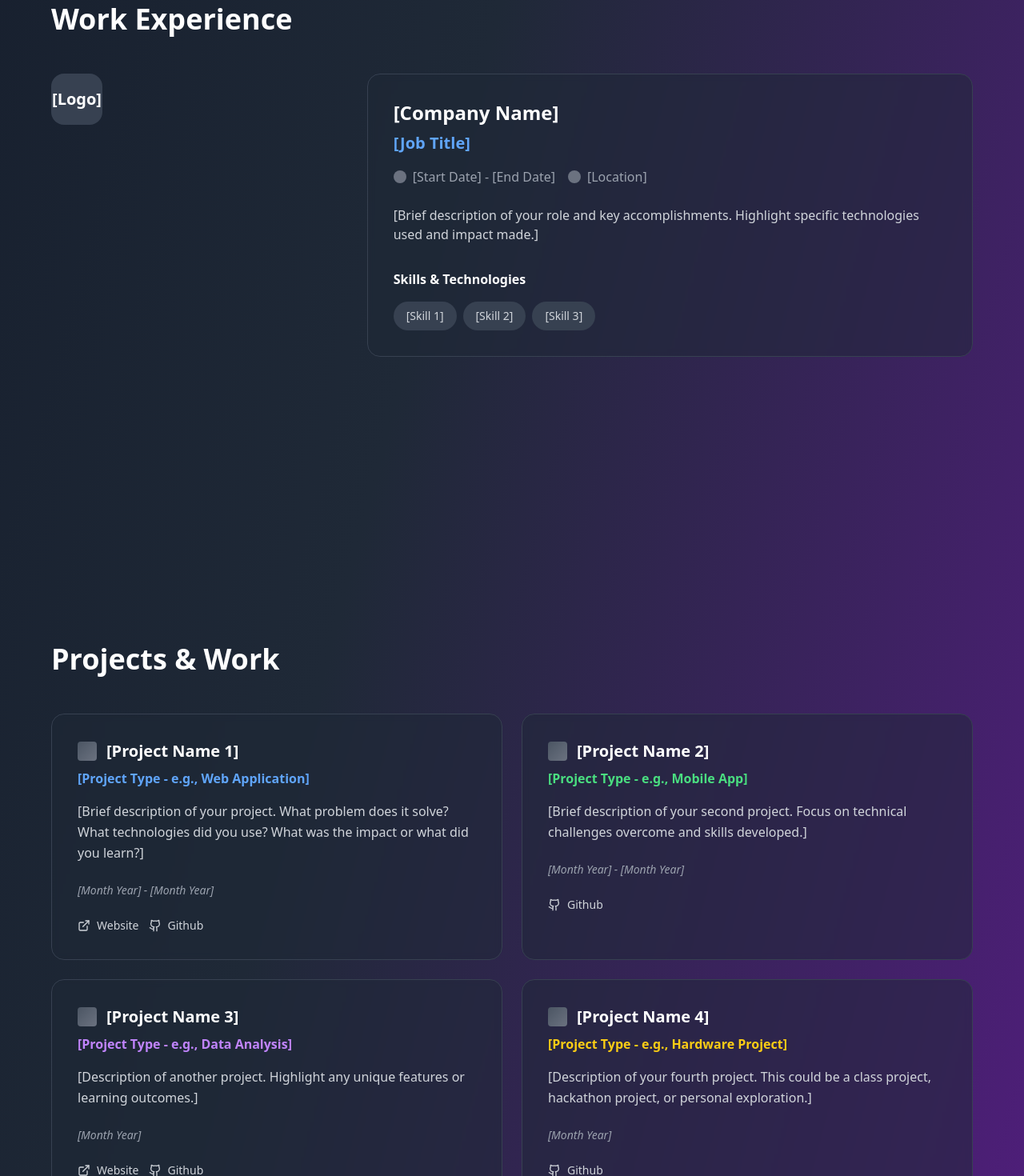
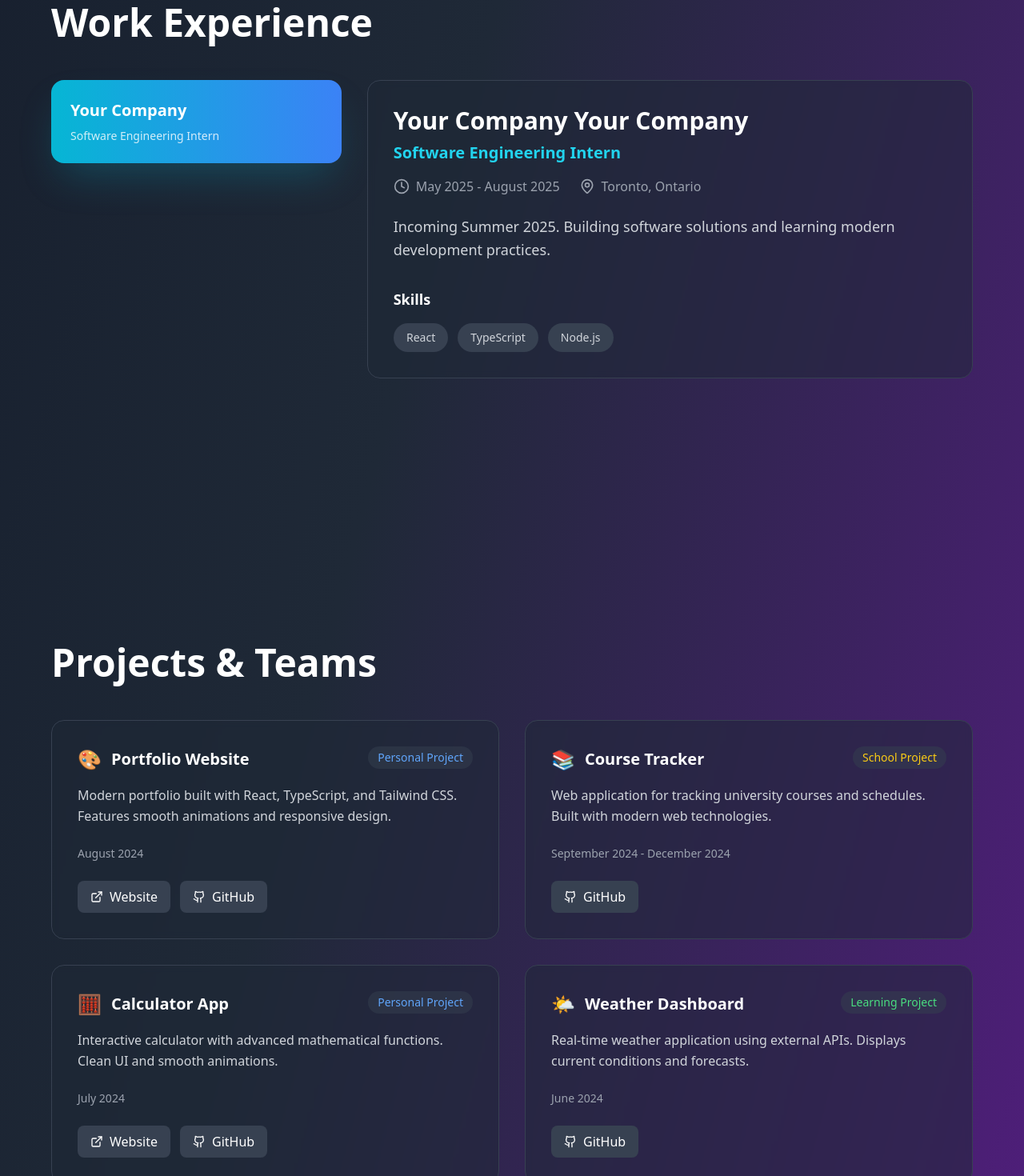
Before and after one commit to nidhi-subrah/Portfolio, a React (Vite) app: page / in a window 1280 px wide. Shown: the part 2460-3930 px from the top of the page at 80% size. Built offline with nearby package versions, Linux system fonts and the light colour scheme.

Commit message:
Contact section back in place

```diff
--- a/src/components/Experience.tsx
+++ b/src/components/Experience.tsx
@@ -1,50 +1,113 @@
+import { useEffect, useState } from "react";
+import { Clock, MapPin } from "lucide-react";
 
 const Experience = () => {
+  const [isVisible, setIsVisible] = useState(false);
+  const [selectedJob, setSelectedJob] = useState(0);
+
+  useEffect(() => {
+    const observer = new IntersectionObserver(
+      ([entry]) => {
+        if (entry.isIntersecting) {
+          setIsVisible(true);
+        }
+      },
+      { threshold: 0.1 }
+    );
+
+    const element = document.getElementById('experience');
+    if (element) observer.observe(element);
+
+    return () => observer.disconnect();
+  }, []);
+
+  const jobs = [
+    {
+      company: "Your Company",
+      title: "Software Engineering Intern",
+      duration: "May 2025 - August 2025",
+      location: "Toronto, Ontario",
+      description: "Incoming Summer 2025. Building software solutions and learning modern development practices.",
+      skills: ["React", "TypeScript", "Node.js"]
+    }
+  ];
+
   return (
     <section id="experience" className="min-h-screen px-8 py-16">
       <div className="max-w-6xl mx-auto">
-        <h2 className="text-4xl font-bold text-white mb-12">Work Experience</h2>
+        <h2 className={`text-4xl md:text-5xl font-bold text-white mb-12 transition-all duration-700 transform ${
+          isVisible ? "translate-y-0 opacity-100" : "translate-y-6 opacity-0"
+        }`}>
+          Work Experience
+        </h2>
 
         <div className="grid grid-cols-1 lg:grid-cols-3 gap-8">
-          {/* Company logo sidebar */}
-          <div className="space-y-6">
-            <div className="bg-gray-700 rounded-2xl w-16 h-16 flex items-center justify-center text-white font-bold text-xl">
-              [Logo]
+          {/* Left Sidebar - Company Selection */}
+          <div className="lg:col-span-1">
+            <div className="flex flex-col space-y-4">
+              {jobs.map((job, index) => (
+                <button
+                  key={index}
+                  onClick={() => setSelectedJob(index)}
+                  className={`p-6 rounded-2xl text-left transition-all duration-300 transform hover:scale-105 ${
+                    selectedJob === index
+                      ? 'bg-gradient-to-r from-cyan-500 to-blue-500 text-white shadow-2xl shadow-cyan-500/25'
+                      : 'bg-gray-800/50 backdrop-blur-sm border border-gray-700 text-gray-300 hover:border-cyan-500/50 hover:bg-gray-700/50'
+                  }`}
+                >
+                  <div className="text-xl font-semibold mb-2">{job.company}</div>
+                  <div className="text-sm opacity-80">{job.title}</div>
+                </button>
+              ))}
             </div>
           </div>
 
-          {/* Experience details */}
+          {/* Right Panel - Job Details */}
           <div className="lg:col-span-2">
-            <div className="bg-gray-800/50 backdrop-blur-sm rounded-2xl p-8 border border-gray-700">
-              <div className="mb-4">
-                <h3 className="text-2xl font-bold text-white mb-2">[Company Name]</h3>
-                <h4 className="text-xl text-blue-400 font-semibold mb-4">[Job Title]</h4>
+            {jobs[selectedJob] && (
+              <div className={`bg-gray-800/50 backdrop-blur-sm rounded-2xl p-8 border border-gray-700 transition-all duration-700 transform ${
+                isVisible ? "translate-y-0 opacity-100" : "translate-y-6 opacity-0"
+              }`}>
+                <div className="mb-6">
+                  <h3 className="text-3xl font-bold text-white mb-2">
+                    {jobs[selectedJob].company} {jobs[selectedJob].company}
+                  </h3>
+                  <div className="text-xl font-semibold text-cyan-400 mb-4">
+                    {jobs[selectedJob].title}
                   </div>
 
-              <div className="flex items-center gap-4 text-gray-400 mb-6">
+                  <div className="flex items-center gap-6 text-gray-400 mb-6">
                     <div className="flex items-center gap-2">
-                  <div className="w-4 h-4 bg-gray-500 rounded-full"></div>
-                  <span>[Start Date] - [End Date]</span>
+                      <Clock size={20} />
+                      <span>{jobs[selectedJob].duration}</span>
                     </div>
                     <div className="flex items-center gap-2">
-                  <div className="w-4 h-4 bg-gray-500 rounded-full"></div>
-                  <span>[Location]</span>
+                      <MapPin size={20} />
+                      <span>{jobs[selectedJob].location}</span>
+                    </div>
                   </div>
                 </div>
 
-              <p className="text-gray-300 mb-8">
-                [Brief description of your role and key accomplishments. Highlight specific technologies used and impact made.]
+                <p className="text-gray-300 text-lg leading-relaxed mb-8">
+                  {jobs[selectedJob].description}
                 </p>
 
                 <div>
-                <h5 className="text-white font-semibold mb-4">Skills & Technologies</h5>
-                <div className="flex flex-wrap gap-2">
-                  <span className="bg-gray-700 text-gray-300 px-4 py-2 rounded-full text-sm">[Skill 1]</span>
-                  <span className="bg-gray-700 text-gray-300 px-4 py-2 rounded-full text-sm">[Skill 2]</span>
-                  <span className="bg-gray-700 text-gray-300 px-4 py-2 rounded-full text-sm">[Skill 3]</span>
+                  <h4 className="text-white font-semibold text-lg mb-4">Skills</h4>
+                  <div className="flex flex-wrap gap-3">
+                    {jobs[selectedJob].skills.map((skill, index) => (
+                      <span
+                        key={skill}
+                        className="bg-gray-700 hover:bg-cyan-600/20 text-gray-300 hover:text-white px-4 py-2 rounded-full text-sm transition-all duration-300 transform hover:scale-105 cursor-default"
+                        style={{ animationDelay: `${index * 100}ms` }}
+                      >
+                        {skill}
+                      </span>
+                    ))}
                   </div>
                 </div>
               </div>
+            )}
           </div>
         </div>
       </div>
--- a/src/components/Projects.tsx
+++ b/src/components/Projects.tsx
@@ -1,6 +1,6 @@
 
+import { useEffect, useState } from "react";
 import { ExternalLink, Github } from "lucide-react";
-import { useEffect, useState } from "react";
 
 const Projects = () => {
   const [isVisible, setIsVisible] = useState(false);
@@ -23,102 +23,115 @@ const Projects = () => {
 
   const projects = [
     {
-      title: "[Project Name 1]",
-      subtitle: "[Project Type - e.g., Web Application]",
-      description: "[Brief description of your project. What problem does it solve? What technologies did you use? What was the impact or what did you learn?]",
-      timeline: "[Month Year] - [Month Year]",
-      links: [
-        { type: "website", url: "#", icon: ExternalLink },
-        { type: "github", url: "#", icon: Github }
-      ],
-      color: "text-blue-400",
-      glowColor: "hover:shadow-blue-500/20"
+      name: "Portfolio Website",
+      type: "Personal Project",
+      typeColor: "text-blue-400",
+      description: "Modern portfolio built with React, TypeScript, and Tailwind CSS. Features smooth animations and responsive design.",
+      dates: "August 2024",
+      icon: "🎨",
+      website: "https://your-portfolio.com",
+      github: "https://github.com/yourusername/portfolio"
     },
     {
-      title: "[Project Name 2]",
-      subtitle: "[Project Type - e.g., Mobile App]",
-      description: "[Brief description of your second project. Focus on technical challenges overcome and skills developed.]",
-      timeline: "[Month Year] - [Month Year]",
-      links: [
-        { type: "github", url: "#", icon: Github }
-      ],
-      color: "text-green-400",
-      glowColor: "hover:shadow-green-500/20"
+      name: "Course Tracker",
+      type: "School Project",
+      typeColor: "text-yellow-400",
+      description: "Web application for tracking university courses and schedules. Built with modern web technologies.",
+      dates: "September 2024 - December 2024",
+      icon: "📚",
+      website: null,
+      github: "https://github.com/yourusername/course-tracker"
     },
     {
-      title: "[Project Name 3]",
-      subtitle: "[Project Type - e.g., Data Analysis]",
-      description: "[Description of another project. Highlight any unique features or learning outcomes.]",
-      timeline: "[Month Year]",
-      links: [
-        { type: "website", url: "#", icon: ExternalLink },
-        { type: "github", url: "#", icon: Github }
-      ],
-      color: "text-purple-400",
-      glowColor: "hover:shadow-purple-500/20"
+      name: "Calculator App",
+      type: "Personal Project",
+      typeColor: "text-blue-400",
+      description: "Interactive calculator with advanced mathematical functions. Clean UI and smooth animations.",
+      dates: "July 2024",
+      icon: "🧮",
+      website: "https://your-calculator.com",
+      github: "https://github.com/yourusername/calculator"
     },
     {
-      title: "[Project Name 4]",
-      subtitle: "[Project Type - e.g., Hardware Project]",
-      description: "[Description of your fourth project. This could be a class project, hackathon project, or personal exploration.]",
-      timeline: "[Month Year]",
-      links: [
-        { type: "github", url: "#", icon: Github }
-      ],
-      color: "text-yellow-400",
-      glowColor: "hover:shadow-yellow-500/20"
+      name: "Weather Dashboard",
+      type: "Learning Project",
+      typeColor: "text-green-400",
+      description: "Real-time weather application using external APIs. Displays current conditions and forecasts.",
+      dates: "June 2024",
+      icon: "🌤️",
+      website: null,
+      github: "https://github.com/yourusername/weather-app"
     }
   ];
+
+  const getTypeColor = (type: string) => {
+    switch (type) {
+      case "Personal Project": return "text-blue-400";
+      case "School Project": return "text-yellow-400";
+      case "Learning Project": return "text-green-400";
+      default: return "text-purple-400";
+    }
+  };
 
   return (
     <section id="projects" className="min-h-screen px-8 py-16">
       <div className="max-w-6xl mx-auto">
-        <h2 className={`text-4xl font-bold text-white mb-12 transition-all duration-1000 transform ${
-          isVisible ? 'translate-y-0 opacity-100' : 'translate-y-8 opacity-0'
+        <h2 className={`text-4xl md:text-5xl font-bold text-white mb-12 transition-all duration-700 transform ${
+          isVisible ? "translate-y-0 opacity-100" : "translate-y-6 opacity-0"
         }`}>
-          Projects & Work
+          Projects & Teams
         </h2>
 
-        <div className="grid grid-cols-1 md:grid-cols-2 gap-6">
+        <div className="grid grid-cols-1 md:grid-cols-2 gap-8">
           {projects.map((project, index) => (
             <div
-              key={index}
-              className={`group bg-gray-800/50 backdrop-blur-sm rounded-2xl p-8 border border-gray-700 hover:border-gray-600 transition-all duration-500 transform hover:scale-105 hover:shadow-2xl ${project.glowColor} ${
+              key={project.name}
+              className={`bg-gray-800/50 backdrop-blur-sm rounded-2xl p-8 border border-gray-700 hover:border-purple-500/50 transition-all duration-500 transform hover:scale-105 hover:shadow-2xl hover:shadow-purple-500/10 ${
                 isVisible ? `translate-y-0 opacity-100` : 'translate-y-8 opacity-0'
               }`}
               style={{ animationDelay: `${index * 200}ms` }}
             >
-              <div className="mb-4">
-                <div className="flex items-center gap-3 mb-2">
-                  <div className="w-6 h-6 bg-gradient-to-br from-gray-600 to-gray-500 rounded group-hover:animate-pulse transition-all duration-300"></div>
-                  <h3 className="text-xl font-bold text-white group-hover:text-gray-100 transition-colors duration-300">
-                    {project.title}
-                  </h3>
+              <div className="flex items-start justify-between mb-4">
+                <div className="flex items-center gap-3">
+                  <span className="text-2xl">{project.icon}</span>
+                  <h3 className="text-xl font-bold text-white">{project.name}</h3>
                 </div>
-                <div className={`font-semibold mb-4 ${project.color} transition-all duration-300 group-hover:scale-105`}>
-                  {project.subtitle}
-                </div>
+                <span className={`text-sm font-medium px-3 py-1 rounded-full bg-gray-700/50 ${getTypeColor(project.type)}`}>
+                  {project.type}
+                </span>
               </div>
 
-              <p className="text-gray-300 group-hover:text-gray-200 mb-6 leading-relaxed transition-colors duration-300">
+              <p className="text-gray-300 leading-relaxed mb-6">
                 {project.description}
               </p>
 
-              <div className="text-gray-400 group-hover:text-gray-300 text-sm mb-6 italic transition-colors duration-300">
-                {project.timeline}
+              <div className="text-gray-400 text-sm mb-6">
+                {project.dates}
               </div>
 
               <div className="flex gap-3">
-                {project.links.map((link, linkIndex) => (
+                {project.website && (
                   <a
-                    key={linkIndex}
-                    href={link.url}
-                    className="group/link flex items-center gap-2 text-gray-300 hover:text-white transition-all duration-300 transform hover:scale-110"
+                    href={project.website}
+                    target="_blank"
+                    rel="noopener noreferrer"
+                    className="flex items-center gap-2 bg-gray-700 hover:bg-gray-600 text-white px-4 py-2 rounded-lg transition-all duration-300 transform hover:scale-105"
                   >
-                    <link.icon size={16} className="group-hover/link:rotate-12 transition-transform duration-300" />
-                    <span className="text-sm capitalize">{link.type}</span>
+                    <ExternalLink size={16} />
+                    Website
                   </a>
-                ))}
+                )}
+                {project.github && (
+                  <a
+                    href={project.github}
+                    target="_blank"
+                    rel="noopener noreferrer"
+                    className="flex items-center gap-2 bg-gray-700 hover:bg-gray-600 text-white px-4 py-2 rounded-lg transition-all duration-300 transform hover:scale-105"
+                  >
+                    <Github size={16} />
+                    GitHub
+                  </a>
+                )}
               </div>
             </div>
           ))}
--- a/src/components/Summary.tsx
+++ b/src/components/Summary.tsx
@@ -3,6 +3,7 @@ import { useEffect, useState } from "react";
 
 const Summary = () => {
   const [isVisible, setIsVisible] = useState(false);
+  const [hoveredTech, setHoveredTech] = useState<string | null>(null);
 
   useEffect(() => {
     const observer = new IntersectionObserver(
@@ -19,6 +20,21 @@ const Summary = () => {
 
     return () => observer.disconnect();
   }, []);
+
+  const techStack = [
+    { name: "JS", color: "bg-yellow-500", hoverColor: "hover:bg-yellow-400" },
+    { name: "TS", color: "bg-blue-600", hoverColor: "hover:bg-blue-500" },
+    { name: "Py", color: "bg-blue-500", hoverColor: "hover:bg-blue-400" },
+    { name: "C++", color: "bg-purple-600", hoverColor: "hover:bg-purple-500" },
+    { name: "Git", color: "bg-orange-500", hoverColor: "hover:bg-orange-400" },
+    { name: "CSS", color: "bg-blue-600", hoverColor: "hover:bg-blue-500" },
+    { name: "SQL", color: "bg-cyan-400", hoverColor: "hover:bg-cyan-300" },
+    { name: "HTML", color: "bg-red-500", hoverColor: "hover:bg-red-400" },
+    { name: "Java", color: "bg-red-600", hoverColor: "hover:bg-red-500" },
+    { name: "React", color: "bg-cyan-500", hoverColor: "hover:bg-cyan-400" },
+    { name: "Vite", color: "bg-purple-500", hoverColor: "hover:bg-purple-400" },
+    { name: "Node", color: "bg-green-600", hoverColor: "hover:bg-green-500" }
+  ];
 
   return (
     <section id="summary" className="min-h-screen px-8 py-16">
@@ -37,7 +53,7 @@ const Summary = () => {
           <div className={`bg-gray-800/50 backdrop-blur-sm rounded-2xl p-8 border border-gray-700 hover:border-yellow-500/50 transition-all duration-500 transform hover:scale-105 hover:shadow-2xl hover:shadow-yellow-500/10 ${
             isVisible ? `translate-y-0 opacity-100 delay-200` : 'translate-y-8 opacity-0'
           }`}>
-            <h3 className="text-gray-300 text-lg font-medium mb-4">Current Year</h3>
+            <h3 className="text-gray-300 text-lg font-medium mb-4">Current Term</h3>
             <div className="text-4xl font-bold text-yellow-400 mb-2 hover:text-yellow-300 transition-colors duration-300">1st Year</div>
             <div className="w-full h-1 bg-gradient-to-r from-yellow-500 to-transparent rounded-full opacity-0 hover:opacity-100 transition-opacity duration-300"></div>
           </div>
@@ -50,7 +66,7 @@ const Summary = () => {
             <div className="text-purple-400 text-lg font-medium mb-3">Bachelor's Degree</div>
             <div className="flex items-center gap-2 text-gray-300 mb-4">
               <div className="w-5 h-5 bg-gradient-to-br from-purple-500 to-blue-500 rounded animate-pulse"></div>
-              <span>[Your University Name]</span>
+              <span>University of Waterloo</span>
             </div>
             <div className="text-gray-400 text-sm mb-6">September 2024 - April 2029</div>
 
@@ -72,24 +88,22 @@ const Summary = () => {
           <div className={`bg-gray-800/50 backdrop-blur-sm rounded-2xl p-8 border border-gray-700 hover:border-green-500/50 transition-all duration-500 transform hover:scale-105 hover:shadow-2xl hover:shadow-green-500/10 md:col-span-2 ${
             isVisible ? `translate-y-0 opacity-100 delay-400` : 'translate-y-8 opacity-0'
           }`}>
-            <h3 className="text-white text-xl font-semibold mb-6">Tech Skills</h3>
-            <div className="grid grid-cols-4 md:grid-cols-8 gap-4">
-              {[
-                { name: "JS", color: "bg-yellow-500", hoverColor: "hover:bg-yellow-400" },
-                { name: "Py", color: "bg-blue-500", hoverColor: "hover:bg-blue-400" },
-                { name: "C++", color: "bg-purple-600", hoverColor: "hover:bg-purple-500" },
-                { name: "Git", color: "bg-orange-500", hoverColor: "hover:bg-orange-400" },
-                { name: "CSS", color: "bg-blue-600", hoverColor: "hover:bg-blue-500" },
-                { name: "SQL", color: "bg-cyan-400", hoverColor: "hover:bg-cyan-300" },
-                { name: "HTML", color: "bg-red-500", hoverColor: "hover:bg-red-400" },
-                { name: "Java", color: "bg-red-600", hoverColor: "hover:bg-red-500" }
-              ].map((tech, index) => (
+            <h3 className="text-white text-xl font-semibold mb-6">Tech Stack</h3>
+            <div className="grid grid-cols-4 md:grid-cols-6 gap-4">
+              {techStack.map((tech, index) => (
                 <div
                   key={index}
+                  onMouseEnter={() => setHoveredTech(tech.name)}
+                  onMouseLeave={() => setHoveredTech(null)}
                   className={`w-12 h-12 ${tech.color} ${tech.hoverColor} rounded-lg flex items-center justify-center text-white font-bold text-sm transition-all duration-300 transform hover:scale-110 hover:rotate-12 cursor-pointer hover:shadow-lg ${
                     isVisible ? 'animate-fade-in' : 'opacity-0'
+                  } ${
+                    hoveredTech === tech.name ? 'animate-none' : 'animate-bounce'
                   }`}
-                  style={{ animationDelay: `${500 + index * 50}ms` }}
+                  style={{
+                    animationDelay: `${500 + index * 50}ms`,
+                    animationDuration: hoveredTech === tech.name ? '0s' : '1s'
+                  }}
                 >
                   {tech.name}
                 </div>
```
Lines whose indentation alone changed are shown as unchanged.
